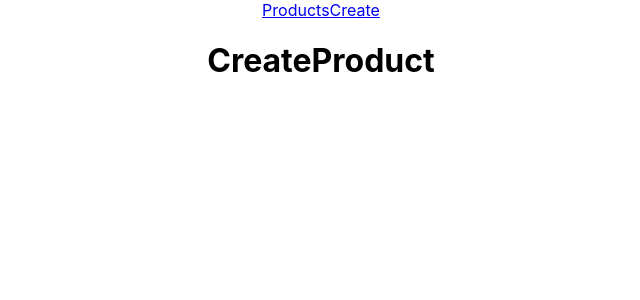
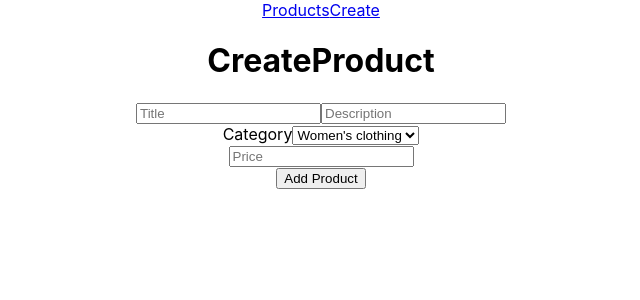
Before and after one commit to artiom-JSat/task_managment, a React (Create React App) app: page /create-product in a window 1280 px wide. Shown: the top 300 px of the page, without its empty margins (319-959 px from the left). Built offline with nearby package versions, Linux system fonts and the light colour scheme; no server answers.

Commit message:
feat-7: created CreateProduct, deleting products

```diff
--- a/src/features/api/productsApi.js
+++ b/src/features/api/productsApi.js
@@ -26,7 +26,24 @@ export const productsApi = baseApi.injectEndpoints({
       query: (id) => `/products/${id}`,
       providesTags: ['Product'],
     }),
+    deleteProduct: create.mutation({
+      query: (id) => ({ url: `/products/${id}`, method: 'DELETE' }),
+      invalidatesTags: [{ type: 'Products', id: 'LIST' }],
+    }),
+    addProduct: create.mutation({
+      query: (product) => ({
+        url: '/products',
+        method: 'POST',
+        body: product,
+      }),
+      invalidatesTags: ['Products'],
+    }),
   }),
 })
 
-export const { useGetProductsQuery, useGetProductQuery } = productsApi
+export const {
+  useGetProductsQuery,
+  useGetProductQuery,
+  useDeleteProductMutation,
+  useAddProductMutation,
+} = productsApi
--- a/src/features/products/CreateProduct.js
+++ b/src/features/products/CreateProduct.js
@@ -1,8 +1,90 @@
-import React from 'react'
+import React, { useState } from 'react'
+import { productsApi } from '../api/productsApi'
+import { useDispatch } from 'react-redux'
 
 const CreateProduct = () => {
+  const [title, setTitle] = useState('')
+  const [description, setDescription] = useState('')
+  const [category, setCategory] = useState("Women's clothing")
+  const [price, setPrice] = useState('')
+  const [notice, setNotice] = useState('')
+
+  const dispatch = useDispatch()
+
+  function findMaxId(arr) {
+    if (arr.length === 0) return null;
+    return arr.reduce((max, obj) => obj.id > max ? obj.id : max, arr[0].id);
+  }
+
+  const handleAddProduct = () => {
+    if (title && description && price) {
+      dispatch(
+        productsApi.util.updateQueryData('getProducts', undefined, (draft) => {
+          draft.unshift({
+            id: findMaxId(draft) + 1,
+            title,
+            price,
+            description,
+            category,
+            image: 'https://lipsum.app/random/600x400',
+            rating: { count: 0, rate: 0 },
+            isFavorite: false,
+          })
+        }),
+      )
+      setTitle('')
+      setDescription('')
+      setPrice('')
+      setNotice('You create a new product!')
+    } else {
+      setNotice('You must fill all inputs!')
+    }
+  }
+
+  const handleChange = (e) => {
+    const value = e.target.value
+    setPrice(Number(value))
+  }
+
   return (
-    <h1>CreateProduct</h1>
+    <>
+      <h1>CreateProduct</h1>
+      <div>
+        <input
+          type="text"
+          value={title}
+          onChange={(e) => setTitle(e.target.value)}
+          placeholder="Title"
+        />
+        <input
+          type="text"
+          value={description}
+          onChange={(e) => setDescription(e.target.value)}
+          placeholder="Description"
+        />
+      </div>
+      <div>
+        <span>Category</span>
+        <select onChange={(e) => setCategory(e.target.value)}>
+          <option value="Women's clothing">Women's clothing</option>
+          <option value="Men's clothing">Men's clothing</option>
+          <option value="Jewelry">Jewelry</option>
+          <option value="Electronics">Electronics</option>
+        </select>
+      </div>
+      <div>
+        <input
+          type="number"
+          value={price}
+          onChange={handleChange}
+          placeholder="Price"
+        />
+      </div>
+      <button type="submit" onClick={handleAddProduct}>
+        Add Product
+      </button>
+      <div>{notice}</div>
+    </>
   )
 }
 
--- a/src/features/products/ProductInfo.js
+++ b/src/features/products/ProductInfo.js
@@ -1,11 +1,11 @@
 import React from 'react'
 import { useNavigate, useParams } from 'react-router'
-import { useGetProductQuery } from '../api/productsApi'
+import { useGetProductsQuery } from '../api/productsApi'
 
 const ProductInfo = () => {
   const navigate = useNavigate()
   const { id } = useParams()
-  const { data: product, error, isLoading } = useGetProductQuery(id)
+  const { data: products, error, isLoading } = useGetProductsQuery()
 
   const handleBackButtonClick = () => {
     navigate('..', { relative: 'path' })
@@ -19,12 +19,21 @@ const ProductInfo = () => {
       </p>
     )
 
+  const product = products.find((item) => item.id === +id)
+  const { title, price, description, category, image, rating } = product
+  console.log('product', product)
+
   return (
     <div>
       <button onClick={handleBackButtonClick}>Back</button>
-      <h1>ProductInfo</h1>
-      <h2>{product.title}</h2>
-      <img alt={product.title} src={product.image} />
+      <h1>{title}</h1>
+      <h2>Category: {category}</h2>
+      <h2>Price: {price}</h2>
+      <p>
+        Rating: {rating.rate} {rating.count}
+      </p>
+      <p>{description}</p>
+      <img alt={title} src={image} />
     </div>
   )
 }
--- a/src/features/products/ProductsList.js
+++ b/src/features/products/ProductsList.js
@@ -1,9 +1,22 @@
 import React from 'react'
-import { useGetProductsQuery } from '../api/productsApi'
+import { productsApi, useGetProductsQuery } from '../api/productsApi'
 import ProductListItem from './ProductListItem'
-
+import { useDispatch } from 'react-redux'
 const ProductsList = () => {
   const { data: products, error, isLoading } = useGetProductsQuery()
+  const dispatch = useDispatch()
+
+  const handleDeleteCharacter = (id) => {
+    dispatch(
+      productsApi.util.updateQueryData(
+        'getProducts',
+        undefined,
+        (draft) => {
+          return draft.filter((product) => product.id !== id)
+        },
+      ),
+    )
+  }
 
   if (isLoading) return <h1>Loading...</h1>
   if (error)
@@ -13,12 +26,17 @@ const ProductsList = () => {
       </p>
     )
 
+  console.log('products', products)
+
   return (
     <>
       <h1>Products</h1>
       {products.map((product) => (
         <div key={product.id}>
           <ProductListItem product={product} />
+          <button onClick={() => handleDeleteCharacter(product.id)}>
+            Delete
+          </button>
         </div>
       ))}
     </>
```
